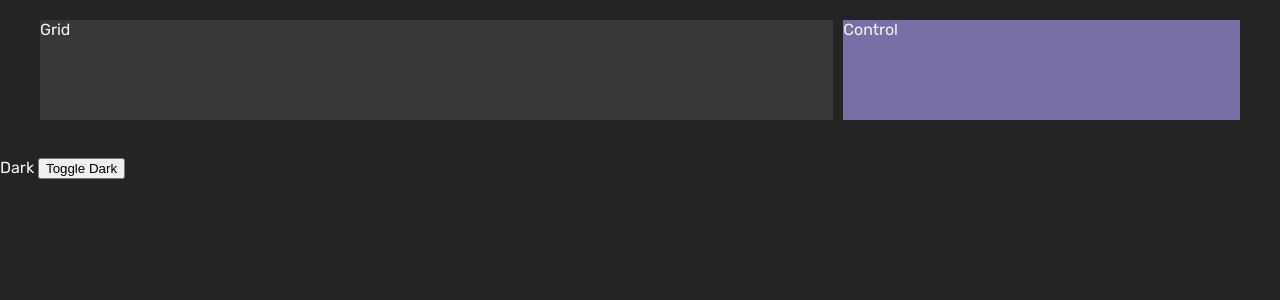
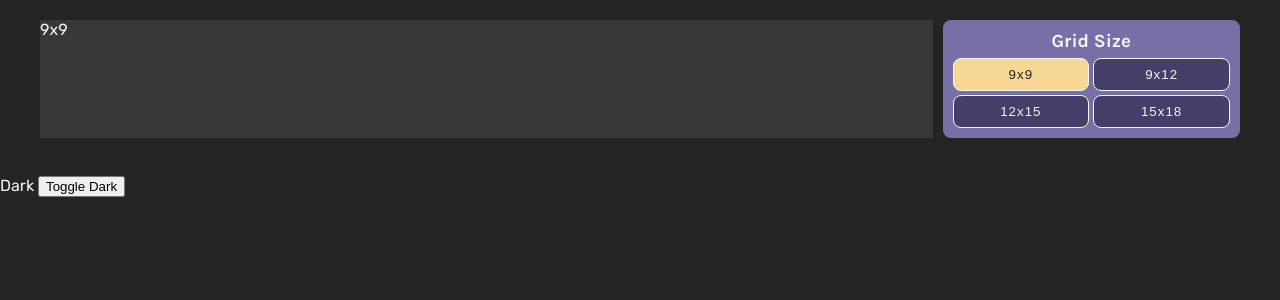
Before and after one commit to mannewdan/dungeon-sim, a React (Vite) app: page / in a window 1280 px wide. Shown: the top 300 px of the page. Built offline with nearby package versions, Linux system fonts and the light colour scheme.

Commit message:
size buttons

```diff
--- a/src/App.tsx
+++ b/src/App.tsx
@@ -1,15 +1,48 @@
+import React from "react";
 import { Grid } from "./components/Grid"
 import { Control } from "./components/Control"
 import { useDungeonContext } from "./context/DungeonContext"
 
 function App() {
+  const sizeOptions = [[9, 9], [9, 12], [12, 15], [15, 18]];
   const { dark, toggleDark } = useDungeonContext();
+  const [size, setSize] = React.useState(sizeOptions[0]);
 
+  //functions
+  function setGridSize(index: number) {
+    if (index < 0 || index > sizeOptions.length - 1) {
+      console.log("An invalid index was given to setGridSize");
+      return;
+    }
+
+    setSize(sizeOptions[index]);
+  }
+  function isActive(index: number): boolean {
+    if (index < 0 || index > sizeOptions.length - 1) {
+      return false;
+    }
+
+    const option = sizeOptions[index];
+    if (option.length !== size.length) return false;
+    for (let i = 0; i < option.length; i++) {
+      if (option[i] !== size[i]) return false;
+    }
+
+    return true;
+  }
+
+  //render
   return (
     <main className={`app ${dark ? "dark" : "light"}`}>
       <div className="app__content">
-        <Grid />
-        <Control />
+        <Grid
+          size={size}
+        />
+        <Control
+          sizeOptions={sizeOptions}
+          setSize={setGridSize}
+          isActive={isActive}
+        />
       </div>
 
       {/* debug */}
--- a/src/components/Control.tsx
+++ b/src/components/Control.tsx
@@ -1,9 +1,32 @@
 
-export function Control() {
+type ControlProps = {
+  sizeOptions: Array<Array<number>>
+  setSize: (index: number) => void
+  isActive: (index: number) => boolean
+}
 
+export function Control({ sizeOptions, setSize, isActive }: ControlProps) {
+
+  //render
+  const buttonElements = sizeOptions.map((item, index) => {
+    return (
+      <button
+        key={index}
+        className={isActive(index) ? "active" : ""}
+        onClick={() => setSize(index)}
+      >
+        {item[0]}x{item[1]}
+      </button>
+    )
+  });
   return (
     <div className="control">
-      Control
+      <div className="control__size">
+        <h3>Grid Size</h3>
+        <div className="control__size--buttons">
+          {buttonElements}
+        </div>
+      </div>
     </div>
   )
 }
--- a/src/components/Grid.tsx
+++ b/src/components/Grid.tsx
@@ -1,9 +1,14 @@
 
-export function Grid() {
+type GridProps = {
+  size: number[]
+}
 
+export function Grid({ size }: GridProps) {
+
+  //render
   return (
     <div className="grid">
-      Grid
+      {size[0]}x{size[1]}
     </div>
   )
 }
--- a/src/css/main.css
+++ b/src/css/main.css
@@ -39,8 +39,47 @@ img {
 .control {
   grid-area: c;
   width: 100%;
-  height: 100px;
+  height: 100%;
+  padding: 10px;
   background-color: #786fa6;
+  color: hsl(0deg, 0%, 96%);
+  border-radius: 8px;
+}
+.control button {
+  background-color: #453e69;
+  color: hsl(0deg, 0%, 96%);
+  padding: 8px 12px;
+  letter-spacing: 1px;
+  border-radius: 8px;
+  border: 1px solid hsl(0deg, 0%, 96%);
+  cursor: pointer;
+  transition: background-color 100ms, color 100ms, border-color 100ms;
+}
+.control button:hover {
+  color: hsl(0deg, 0%, 14%);
+  background-color: #f3a683;
+}
+.control button:active {
+  color: hsl(0deg, 0%, 14%);
+  background-color: #f8c7b2;
+}
+.control button.active {
+  color: hsl(0deg, 0%, 14%);
+  background-color: #f7d794;
+}
+.control button.active:hover {
+  background-color: #fbe9c3;
+}
+.control__size {
+  text-align: center;
+}
+.control__size h3 {
+  margin-bottom: 6px;
+}
+.control__size--buttons {
+  display: grid;
+  gap: 4px;
+  grid-template-columns: 1fr 1fr;
 }
 
 .grid {
@@ -62,10 +101,10 @@ img {
   grid-template-columns: 1fr;
   grid-template-rows: 1fr 1fr;
 }
-@media (min-width: 600px) {
+@media (min-width: 800px) {
   .app__content {
     grid-template-areas: "g c";
-    grid-template-columns: 2fr minmax(200px, 1fr);
+    grid-template-columns: 3fr minmax(200px, 1fr);
     grid-template-rows: auto;
   }
 }/*# sourceMappingURL=main.css.map */
--- a/src/sass/globals/_breakpoints.scss
+++ b/src/sass/globals/_breakpoints.scss
@@ -1 +1 @@
-$bp-medium: 600px;
+$bp-medium: 800px;
--- a/src/sass/globals/_themes.scss
+++ b/src/sass/globals/_themes.scss
@@ -1,6 +1,10 @@
 $black: hsl(0, 0%, 14%);
 $white: hsl(0, 0%, 96%);
 $accent: #786fa6;
+$accent-dark: #453e69;
+$accent-secondary: #f3a683;
+$accent-tertiary: #f7d794;
+$accent-text: $white;
 
 .dark {
   background-color: $black;
--- a/src/sass/layout/_control.scss
+++ b/src/sass/layout/_control.scss
@@ -3,6 +3,55 @@
 .control {
   grid-area: c;
   width: 100%;
-  height: 100px;
+  height: 100%;
+  padding: 10px;
   background-color: $accent;
+  color: $accent-text;
+  border-radius: 8px;
+
+  & button {
+    background-color: $accent-dark;
+    color: $white;
+    padding: 8px 12px;
+    letter-spacing: 1px;
+    border-radius: 8px;
+    border: 1px solid $white;
+    cursor: pointer;
+
+    transition: background-color 100ms, color 100ms, border-color 100ms;
+
+    &:hover {
+      color: $black;
+      background-color: $accent-secondary;
+    }
+
+    &:active {
+      color: $black;
+      background-color: lighten($accent-secondary, 10%);
+    }
+
+    &.active {
+      color: $black;
+      background-color: $accent-tertiary;
+
+      &:hover {
+        background-color: lighten($accent-tertiary, 10%);
+      }
+    }
+  }
+
+  &__size {
+    text-align: center;
+
+    & h3 {
+      margin-bottom: 6px;
+    }
+
+    &--buttons {
+      display: grid;
+      gap: 4px;
+      grid-template-columns: 1fr 1fr;
+
+    }
+  }
 }
--- a/src/sass/layout/_grid.scss
+++ b/src/sass/layout/_grid.scss
@@ -3,4 +3,5 @@
 .grid {
   grid-area: g;
   background-color: var(--background-secondary);
+
 }
--- a/src/sass/main.scss
+++ b/src/sass/main.scss
@@ -23,7 +23,7 @@
     @media (min-width: $bp-medium) {
       grid-template-areas:
         "g c";
-      grid-template-columns: 2fr minmax(200px, 1fr);
+      grid-template-columns: 3fr minmax(200px, 1fr);
       grid-template-rows: auto;
     }
   }
```
Also changed, not shown: 1 other file (tests, documents, lock files or other folders).
